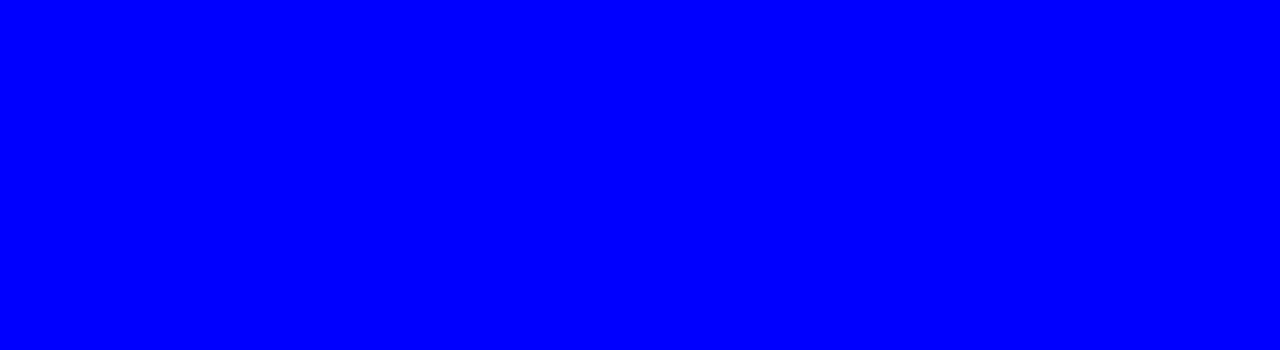
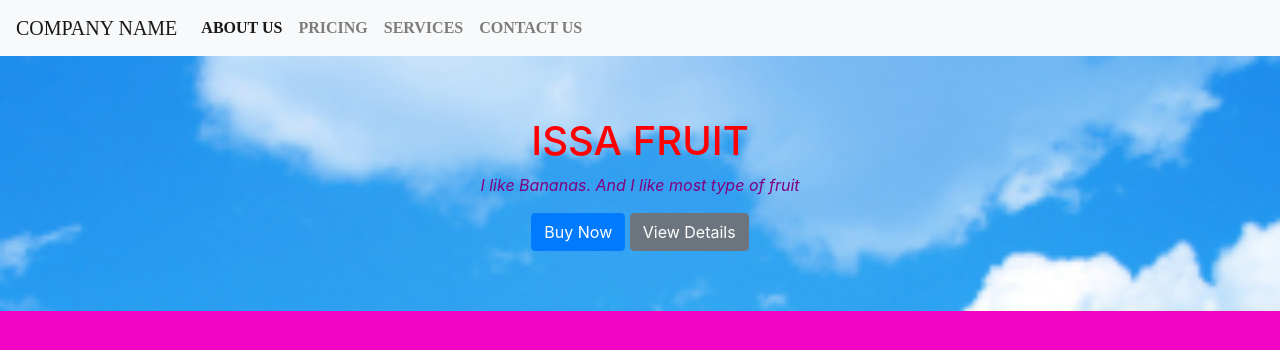
Before and after one commit to ShafShaf18/nyot, a plain HTML site: page index.html in a window 1280 px wide. Drawn offline with nearby package versions, Linux system fonts and the light colour scheme.

Commit message:
nyot day Nav Bar and Header

```diff
--- a/index.html
+++ b/index.html
@@ -1,11 +1,38 @@
 <!DOCTYPE <!DOCTYPE html>
 <html>
+
 <head>
     <title>NYOT</title>
     <link rel="stylesheet" href="https://stackpath.bootstrapcdn.com/bootstrap/4.3.1/css/bootstrap.min.css" integrity="sha384-ggOyR0iXCbMQv3Xipma34MD+dH/1fQ784/j6cY/iJTQUOhcWr7x9JvoRxT2MZw1T" crossorigin="anonymous">
     <link rel="stylesheet" href="style.css" type="text/css" />
 </head>
+<!–– the body starts here -->
+
 <body>
+    <nav class="navbar navbar-expand-lg navbar-light bg-light">
+        <a class="navbar-brand" href="#">Company Name</a>
+        <button class="navbar-toggler" type="button" data-toggle="collapse" data-target="#navbarNavAltMarkup" aria-controls="navbarNavAltMarkup" aria-expanded="false" aria-label="Toggle navigation">
+    <span class="navbar-toggler-icon"></span>
+  </button>
+        <div class="collapse navbar-collapse" id="navbarNavAltMarkup">
+            <div class="navbar-nav">
+                <a class="nav-item nav-link active" href="#">About Us <span class="sr-only">(current)</span></a>
+                <a class="nav-item nav-link" href="#">Pricing</a>
+                <a class="nav-item nav-link" href="#">Services</a>
+                <a class="nav-item nav-link" href="#">Contact Us</a>
+            </div>
+        </div>
+    </nav>
+
+    <header class="d-flex align-items-center">
+        <div class="container">
+        <h1>ISSA FRUIT</h1>
+        <p>I like Bananas. And I like most type of fruit</p>
+        <button type="button" class="btn btn-primary">Buy Now</button>
+        <button type="button" class="btn btn-secondary">View Details</button>
+        </div>
+    </header>
+
     <script src="https://code.jquery.com/jquery-3.3.1.slim.min.js" integrity="sha384-q8i/X+965DzO0rT7abK41JStQIAqVgRVzpbzo5smXKp4YfRvH+8abtTE1Pi6jizo" crossorigin="anonymous"></script>
     <script src="https://cdnjs.cloudflare.com/ajax/libs/popper.js/1.14.7/umd/popper.min.js" integrity="sha384-UO2eT0CpHqdSJQ6hJty5KVphtPhzWj9WO1clHTMGa3JDZwrnQq4sF86dIHNDz0W1" crossorigin="anonymous"></script>
     <script src="https://stackpath.bootstrapcdn.com/bootstrap/4.3.1/js/bootstrap.min.js" integrity="sha384-JjSmVgyd0p3pXB1rRibZUAYoIIy6OrQ6VrjIEaFf/nJGzIxFDsf4x0xIM+B07jRM" crossorigin="anonymous"></script>
--- a/style.css
+++ b/style.css
@@ -1,3 +1,31 @@
 body{
-    background-color: blue;
+    background-color: #f205c4 !important;
 }
+nav{
+    text-transform: uppercase;
+    font-family: PT Sans Narrow;
+}
+.nav-link{
+    font-weight: bold;
+}
+/*the customization for the tags is here */
+.nav-link:hover{
+    font-style: italic;
+    font-weight: bolder;
+    background-color: #07f7fd !important;
+}
+header{
+    color: orange;
+    height: 255px;
+    width: 100%;
+    background-image: url("cover.jpeg");
+    background-size:cover;
+    text-align: center;
+}
+header p{
+    font-style: italic;
+    color: purple;
+}
+header h1{
+    color: red;
+}
```
Also changed, not shown: cover.jpeg (added). Lines whose indentation alone changed are shown as unchanged.
